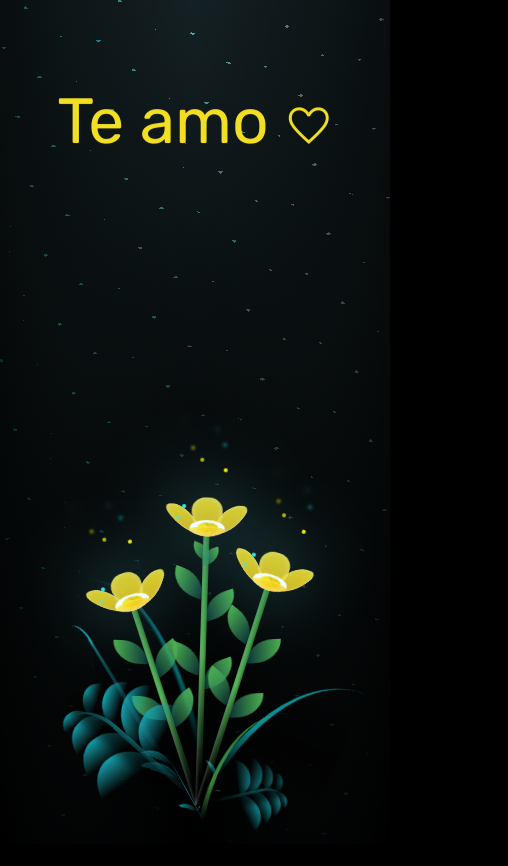
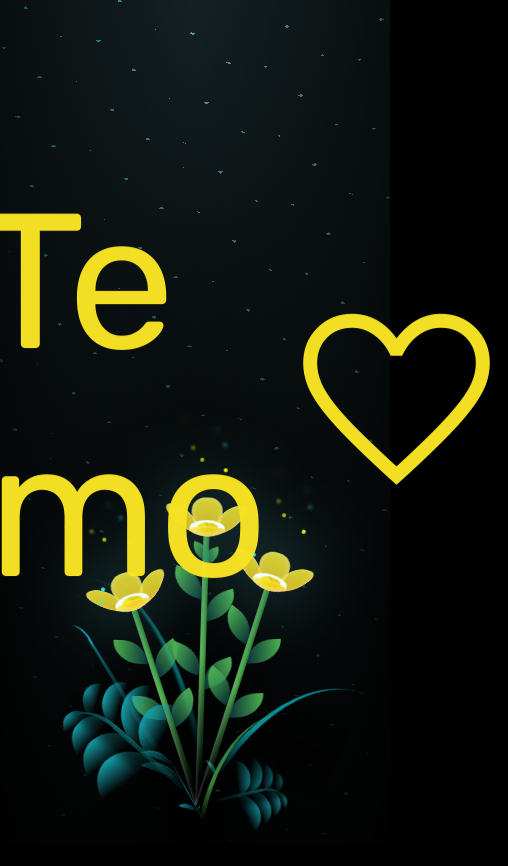
Before and after one commit to rafaelsava/fa, a plain HTML site: page index.html in a window 390 px wide. Shown: the whole page, 508 px wide, since content can reach past the window. Drawn offline with nearby package versions, Linux system fonts and the light colour scheme.

Commit message:
Update responsive design for mobile devices and adjust font sizes

```diff
--- a/styles.css
+++ b/styles.css
@@ -1024,7 +1024,7 @@ mask-image: linear-gradient(to top, transparent 40%, #079097 80%) !important;
   animation-play-state: paused !important;
 }
 
-@media (max-width: 900px) {
+@media (max-width: 2000px) {
     .flowers {
         position: relative;
         transform: scale(1);
@@ -1033,6 +1033,11 @@ mask-image: linear-gradient(to top, transparent 40%, #079097 80%) !important;
         display: none;
     }
     .title {
-        top: 10%;
+        top: 20%;
+        font-size: 12rem;
+
+        span{
+            font-size: 14rem;
+        }
     }
 }
```
